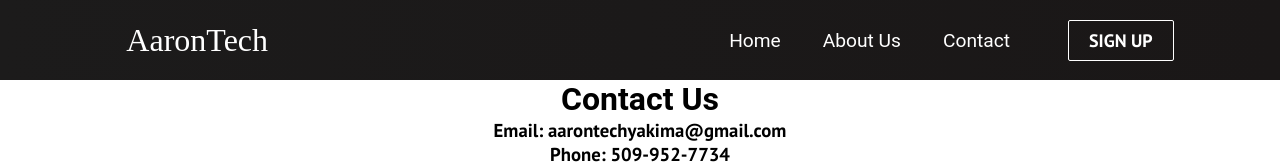
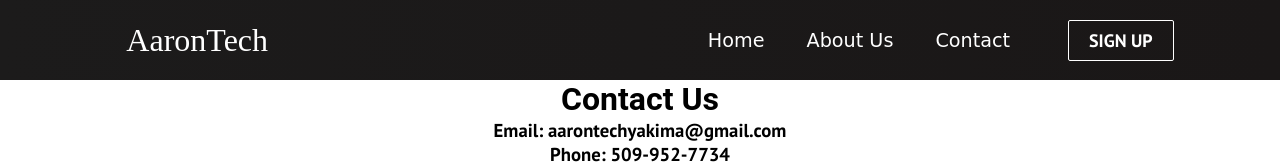
Before and after one commit to BeigeSweatshirt/aarontech, a React (Create React App) app: page /contact in a window 1280 px wide. Shown: the top 164 px of the page. Built offline with nearby package versions, Linux system fonts and the light colour scheme; a web font is replaced by a local one.

Commit message:
adjusted font on navbar

```diff
--- a/src/components/css/NavBar.css
+++ b/src/components/css/NavBar.css
@@ -55,7 +55,7 @@
   display: flex;
   align-items: center;
   text-decoration: none;
-  font-family: "Roboto";
+  font-family: "Comic Sans MS";
   padding: 0.5rem 1rem;
   height: 100%;
 }
```
